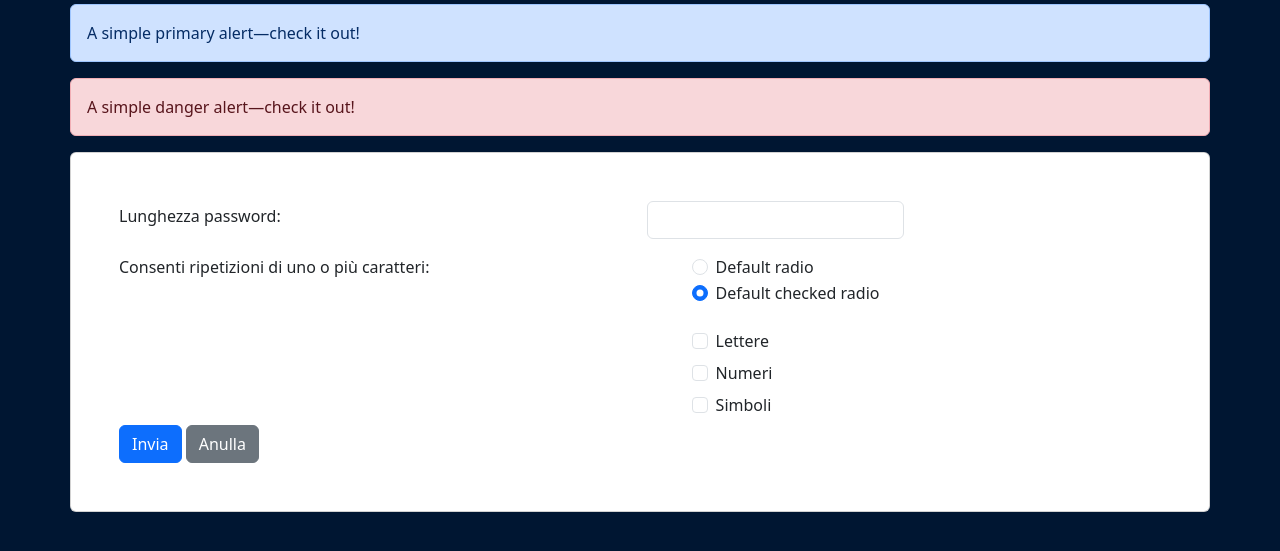
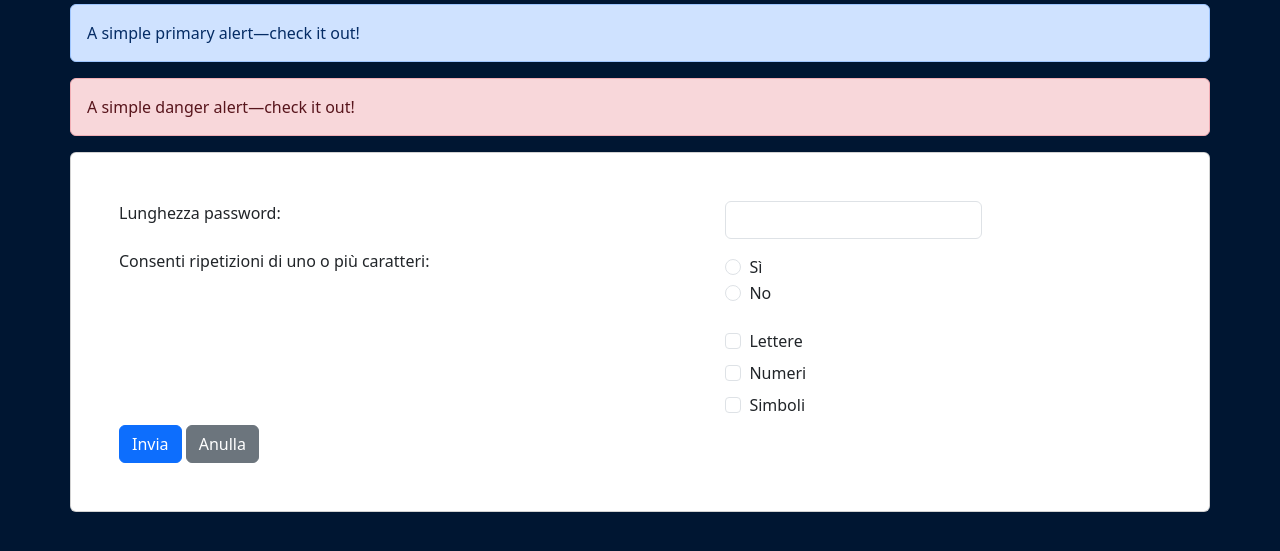
Before and after one commit to michelearcopinto/php-strong-password-generator, a PHP site: page / in a window 1280 px wide. Shown: the part 146-697 px from the top of the page. Run offline with PHP 8.4, Linux system fonts and the light colour scheme.

Commit message:
fix: layout adjusted

```diff
--- a/index.php
+++ b/index.php
@@ -34,38 +34,37 @@
     </div>
 
     <div class="card container ps-5 py-5">
-        <form class="w-75 row">
-            <div class="mb-3 d-flex justify-content-between align-items-center">
-                <label for="exampleInputPassword1" class="form-label">Lunghezza password:</label>
-                <input type="password" class="form-control" id="exampleInputPassword1">
+        <form class="w-75 row d-flex">
+            <div class="col-9">
+                <label for="inserted_password" class="form-label mb-4">Lunghezza password:</label>
+                <br>
+                <span>Consenti ripetizioni di uno o più caratteri:</span>
             </div>
-            <div class="d-flex justify-content-between">
-                <span>Consenti ripetizioni di uno o più caratteri:</span>
-                <div class="me-4">
+            <div class="col-3">
+                <input type="password" class="form-control mb-3" id="inserted_password">
                 <div class="form-check">
-                        <input class="form-check-input" type="radio" name="flexRadioDefault" id="flexRadioDefault1">
-                        <label class="form-check-label" for="flexRadioDefault1">
-                            Default radio
+                    <input class="form-check-input" type="radio" name="yes-repetition" id="yes-repetition">
+                    <label class="form-check-label" for="yes-repetition">
+                        Sì
                     </label>
                 </div>
                 <div class="form-check mb-4">
-                        <input class="form-check-input" type="radio" name="flexRadioDefault" id="flexRadioDefault2" checked>
-                        <label class="form-check-label" for="flexRadioDefault2">
-                            Default checked radio
+                    <input class="form-check-input" type="radio" name="no-repetition" id="no-repetition">
+                    <label class="form-check-label" for="no-repetition">
+                        No
                     </label>
                 </div>
                 <div class="mb-2 form-check">
-                        <input type="checkbox" class="form-check-input" id="letters_checked">
+                    <input type="checkbox" name="letters_checked" class="form-check-input" id="letters_checked">
                     <label class="form-check-label" for="letters_checked">Lettere</label>
                 </div>
                 <div class="mb-2 form-check">
-                        <input type="checkbox" class="form-check-input" id="numbers_checked">
+                    <input type="checkbox" name="numbers_checked" class="form-check-input" id="numbers_checked">
                     <label class="form-check-label" for="numbers_checked">Numeri</label>
                 </div>
                 <div class="mb-2 form-check">
-                        <input type="checkbox" class="form-check-input" id="symbols_checked">
+                    <input type="checkbox" name="symbols_checked" class="form-check-input" id="symbols_checked">
                     <label class="form-check-label" for="symbols_checked">Simboli</label>
-                    </div>
                 </div>
             </div>
             <div>
```
Lines whose indentation alone changed are shown as unchanged.
